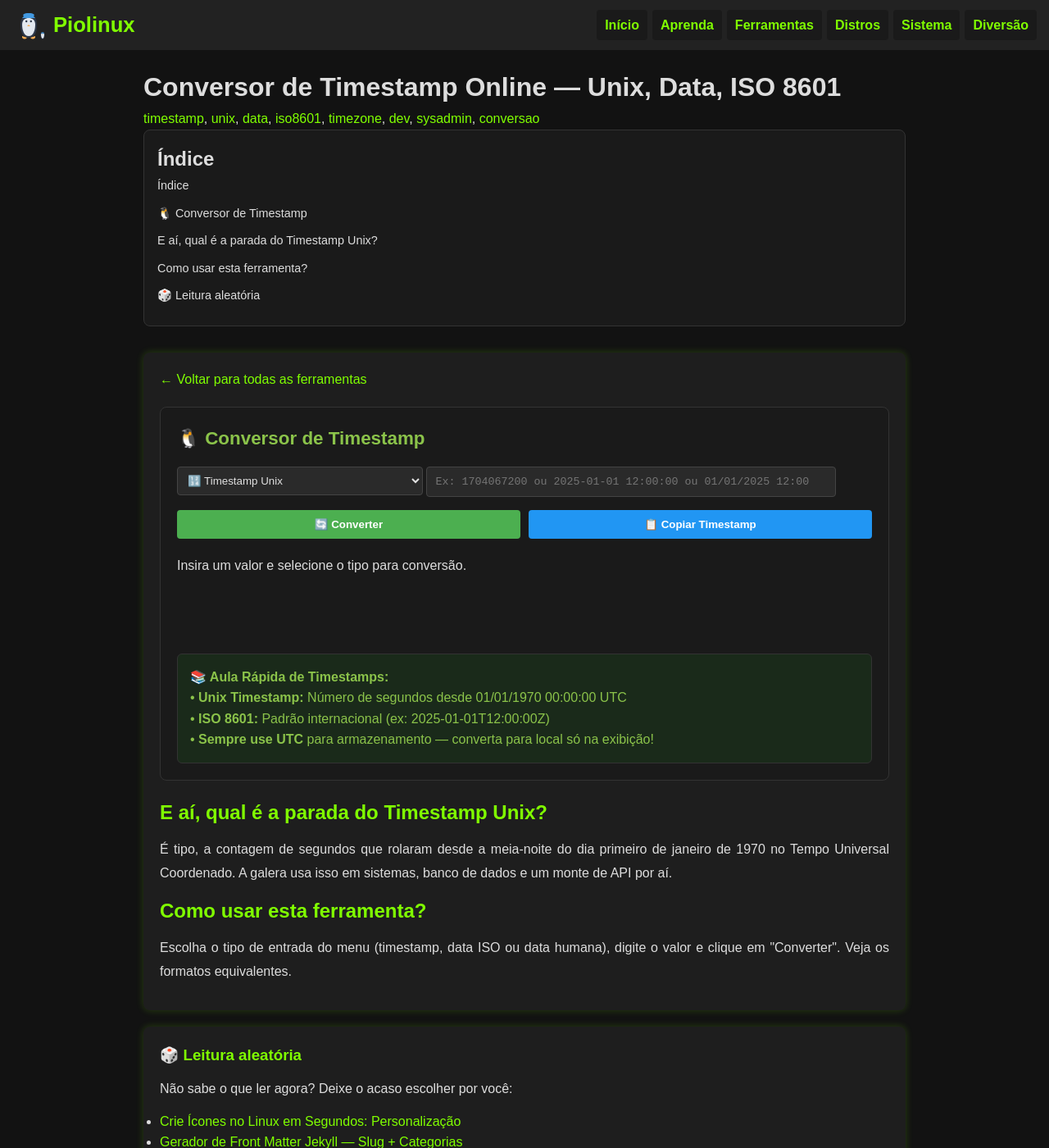
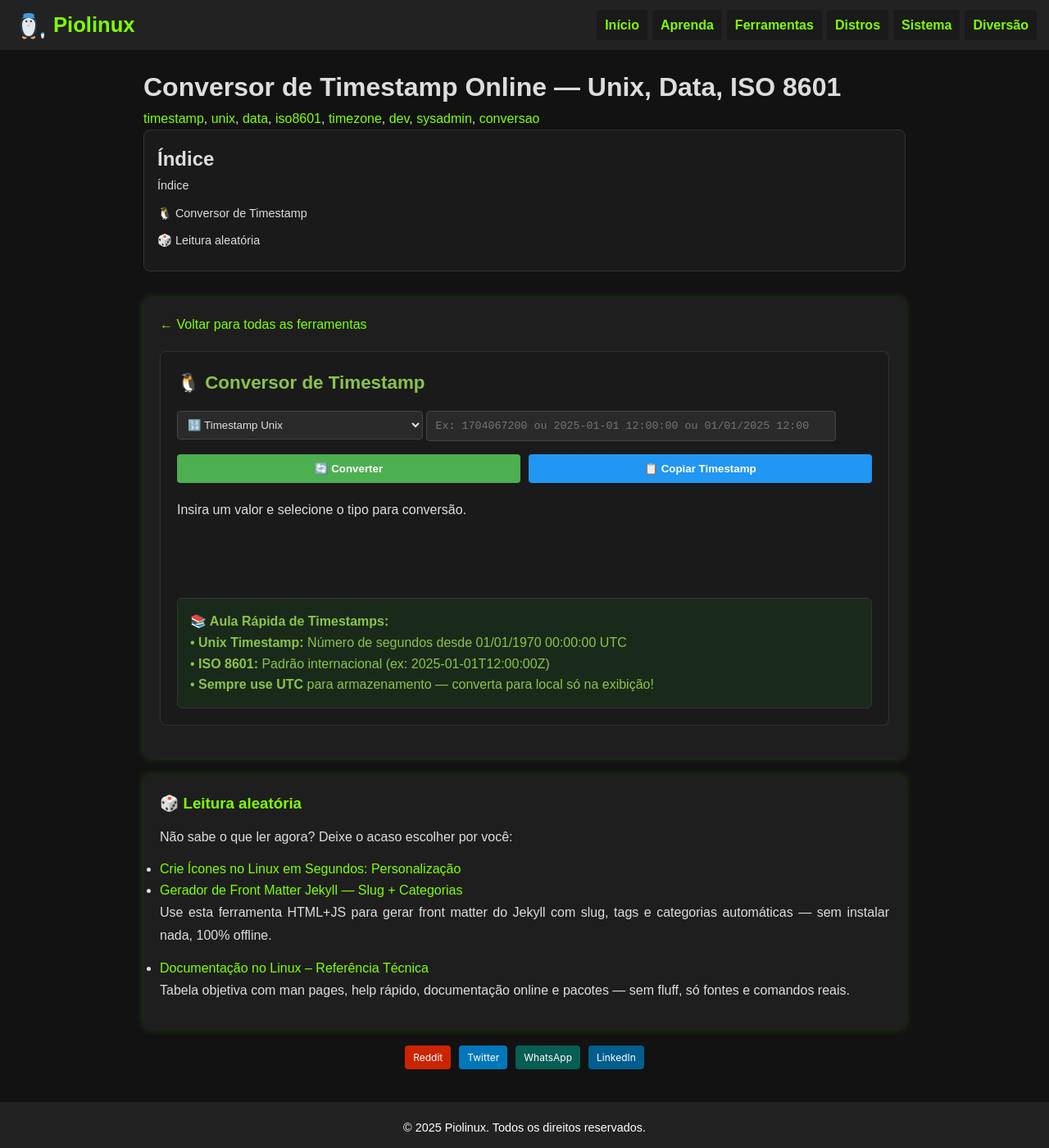
Before and after one commit to Piolinux/piolinux-site, a Jekyll site: the page built from _pages/_tools/conversor-de-timestamp-online-unix-data-iso-8601.html, in a window 1280 px wide and 1400 px high. Shown: the whole window at 82% size. Built offline with Jekyll 4.4.1, drawn with Linux system fonts in a browser that asks for light colours.

Commit message:
Update conversor-de-timestamp-online-unix-data-iso-8601.html

```diff
--- a/_pages/_tools/conversor-de-timestamp-online-unix-data-iso-8601.html
+++ b/_pages/_tools/conversor-de-timestamp-online-unix-data-iso-8601.html
@@ -52,13 +52,7 @@ tags: [timestamp, unix, data, iso8601, timezone, dev, sysadmin, conversao]
   </div>
 </div>
 
-  <div class="seo-content">
-    <h2>E aí, qual é a parada do Timestamp Unix?</h2>
-    <p>É tipo, a contagem de segundos que rolaram desde a meia-noite do dia primeiro de janeiro de 1970 no Tempo Universal Coordenado. A galera usa isso em sistemas, banco de dados e um monte de API por aí.</p>
-    <h2>Como usar esta ferramenta?</h2>
-    <p>Escolha o tipo de entrada do menu (timestamp, data ISO ou data humana), digite o valor e clique em "Converter". Veja os formatos equivalentes.</p>
 
-  </div>
 </section>
 
 <style>
```
